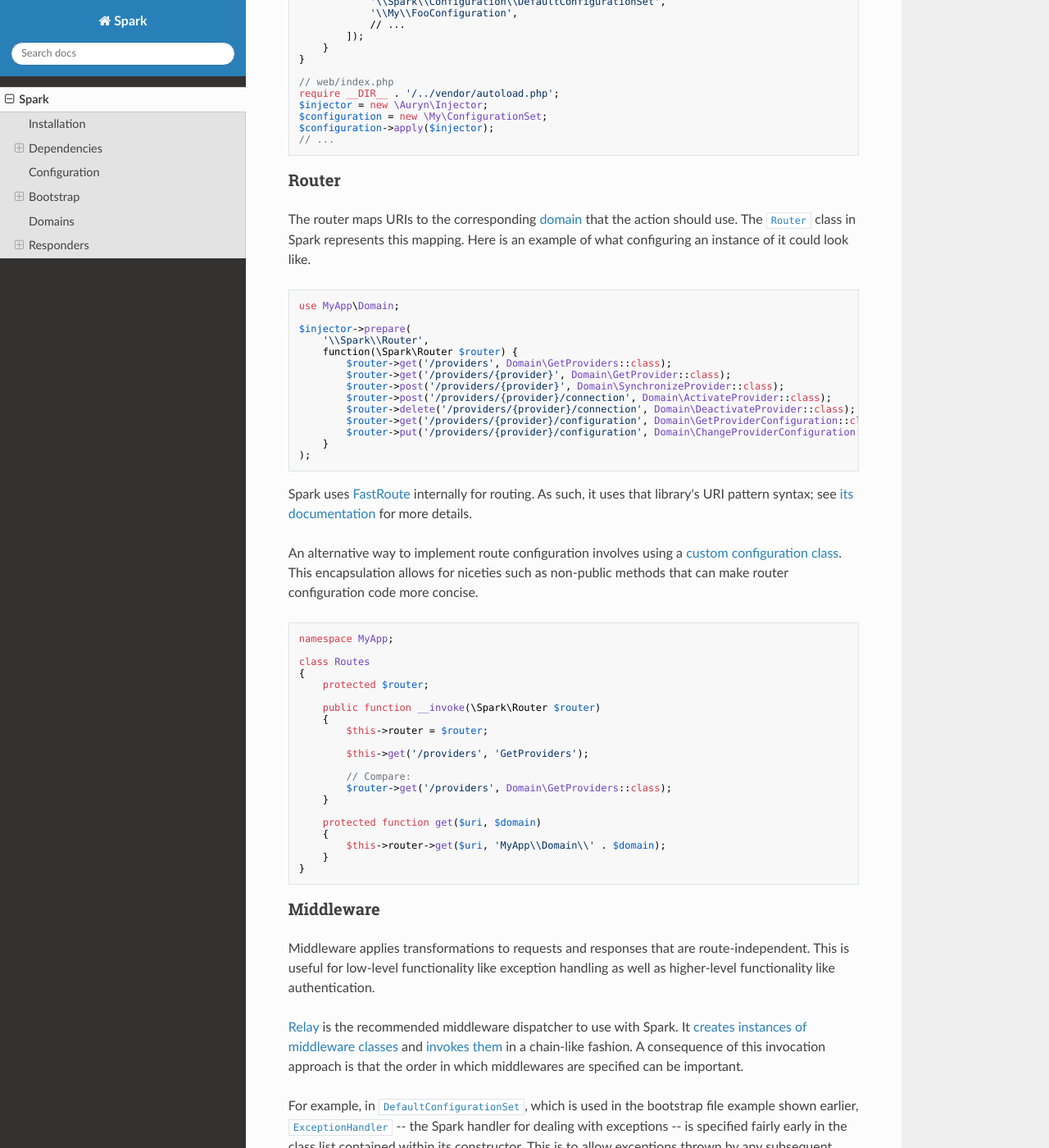
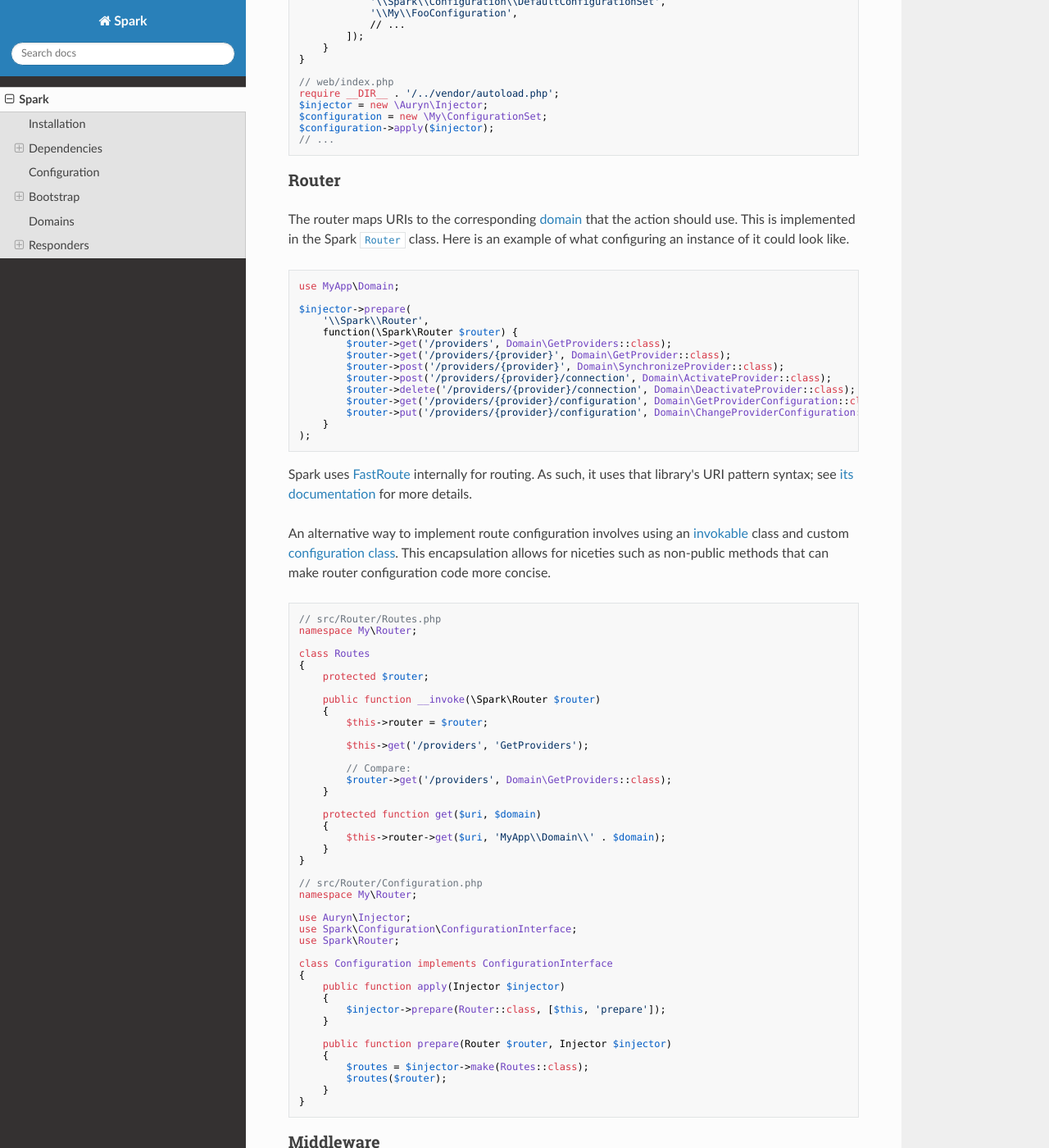
Before and after one commit to equip/framework, an MkDocs documentation site: the page built from docs/index.md, in a window 1280 px wide and 1400 px high, scrolled down 4639 px. Shown: the whole window at 82% size. Built offline with MkDocs 1.6.1, drawn with Linux system fonts in a browser that asks for light colours; nearby versions of some CDN libraries; some of the changed text lies outside the part shown.

````diff
--- a/docs/index.md
+++ b/docs/index.md
@@ -26,7 +26,7 @@ Subsequent examples will assume your project has a directory structure similar t
 
 The majority of the code written on top of Spark is located in [domain](https://github.com/pmjones/adr#model-vs-domain) classes and others [composed](https://en.wikipedia.org/wiki/Object_composition) by them. Additional classes can be used to customize other aspects of the application including [responders](#responders), [middleware](#middleware), and so forth. One commonality that all of these classes have is that they generally require external dependencies in order to serve their purpose.
 
-In order to handle instantiating and wiring together classes on which your code is dependent, a [dependency injection](https://en.wikipedia.org/wiki/Dependency_injection) container (DIC) is used. In this case of Spark, this DIC is [Auryn](https://github.com/rdlowrey/Auryn), specifically its `Injector` class. Auryn is different from most other PHP DIC implementations in that it uses parameter types and names, rather than separate user-assigned semantic names, to identify individual dependencies.
+In order to handle instantiating and wiring together classes on which your code is dependent, a [dependency injection](https://en.wikipedia.org/wiki/Dependency_injection) container (DIC) is used. In this case of Spark, this DIC is [Auryn](https://github.com/rdlowrey/Auryn), specifically its [`Injector`](https://github.com/rdlowrey/auryn/blob/master/lib/Injector.php) class. Auryn is different from most other PHP DIC implementations in that it uses parameter types and names, rather than separate user-assigned semantic names, to identify individual dependencies.
 
 When a dependency is needed, Spark internally calls the `make()` method of the Auryn [`Injector`](https://github.com/rdlowrey/auryn/blob/master/lib/Injector.php) class. This method uses reflection to inspect types and names of constructor parameters, recursively resolve all dependencies corresponding to those parameters, instantiate the class with those dependencies, and return the configured instance.
 
@@ -194,7 +194,7 @@ $configuration->apply($injector);
 
 ### Router
 
-The router maps URIs to the corresponding [domain](https://github.com/pmjones/adr#model-vs-domain) that the action should use. The [`Router`](https://github.com/sparkphp/spark/blob/master/src/Router.php) class in Spark represents this mapping. Here is an example of what configuring an instance of it could look like.
+The router maps URIs to the corresponding [domain](https://github.com/pmjones/adr#model-vs-domain) that the action should use. This is implemented in the Spark [`Router`](https://github.com/sparkphp/spark/blob/master/src/Router.php) class. Here is an example of what configuring an instance of it could look like.
 
 ```php
 use MyApp\Domain;
@@ -215,10 +215,11 @@ $injector->prepare(
 
 Spark uses [FastRoute](https://github.com/nikic/FastRoute) internally for routing. As such, it uses that library's URI pattern syntax; see [its documentation](https://github.com/nikic/FastRoute#defining-routes) for more details.
 
-An alternative way to implement route configuration involves using a [custom configuration class](#dependency-injection-container). This encapsulation allows for niceties such as non-public methods that can make router configuration code more concise.
+An alternative way to implement route configuration involves using an [invokable](http://php.net/manual/en/language.oop5.magic.php#object.invoke) class and custom [configuration class](#class). This encapsulation allows for niceties such as non-public methods that can make router configuration code more concise.
 
 ```php
-namespace MyApp;
+// src/Router/Routes.php
+namespace My\Router;
 
 class Routes
 {
@@ -237,6 +238,27 @@ class Routes
     protected function get($uri, $domain)
     {
         $this->router->get($uri, 'MyApp\\Domain\\' . $domain);
+    }
+}
+
+// src/Router/Configuration.php
+namespace My\Router;
+
+use Auryn\Injector;
+use Spark\Configuration\ConfigurationInterface;
+use Spark\Router;
+
+class Configuration implements ConfigurationInterface
+{
+    public function apply(Injector $injector)
+    {
+        $injector->prepare(Router::class, [$this, 'prepare']);
+    }
+
+    public function prepare(Router $router, Injector $injector)
+    {
+        $routes = $injector->make(Routes::class);
+        $routes($router);
     }
 }
 ```
````
Also changed, not shown: other parts of docs/index.md (+3 -4 lines).
